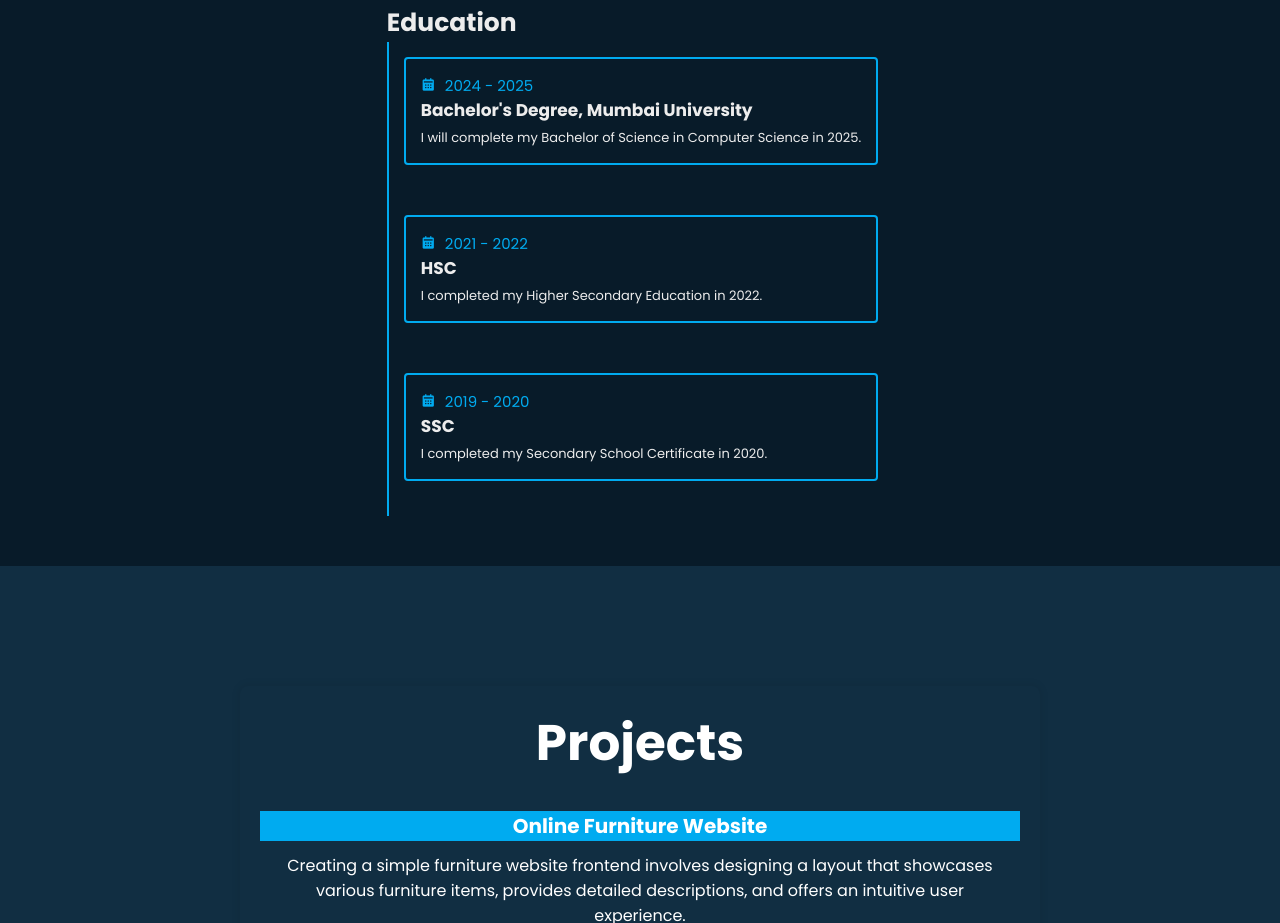
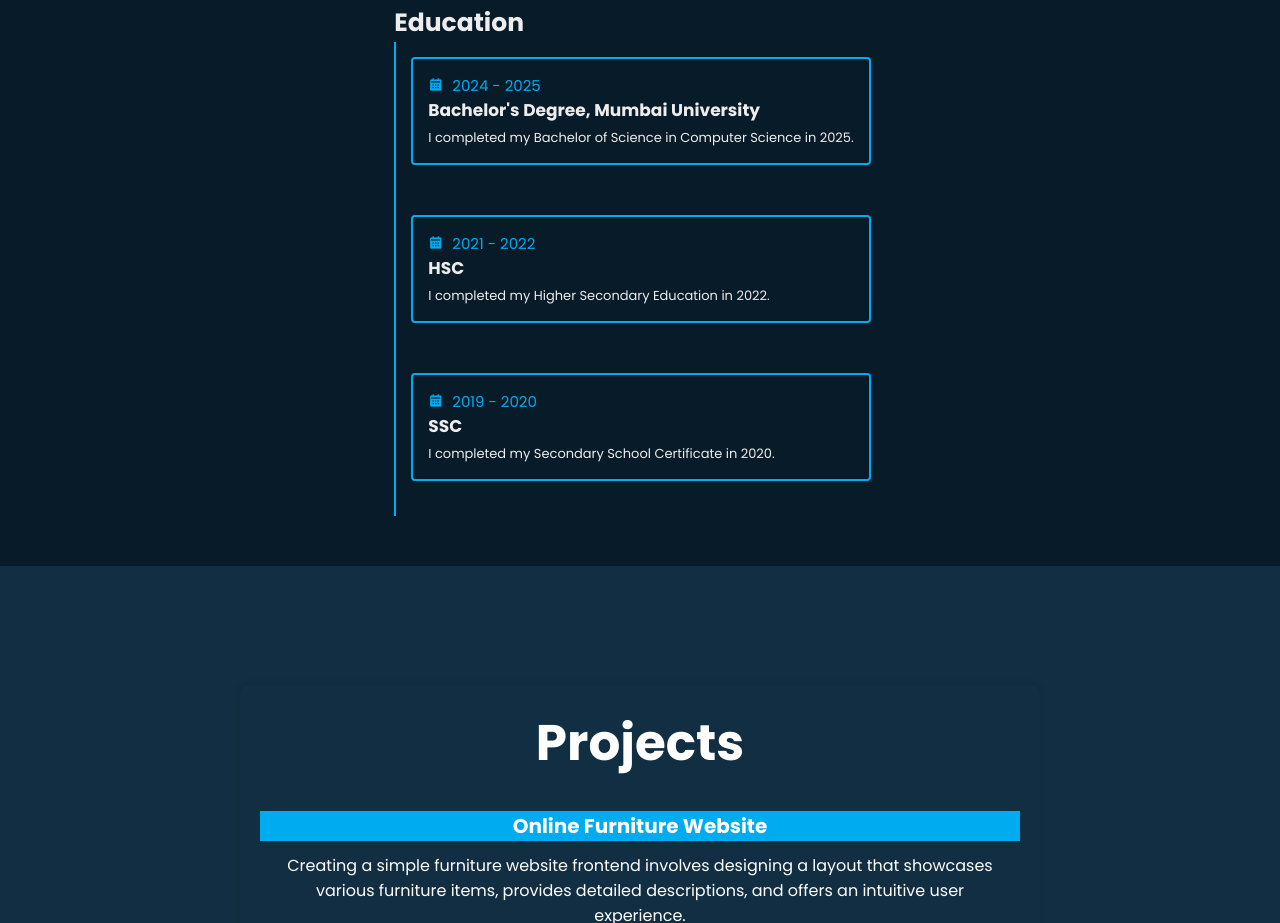
Before and after one commit to rishifycs/My_Portfolio, a plain HTML site: page index.html in a window 1280 px wide. Shown: the part 2020-2943 px from the top of the page. Drawn offline with nearby package versions, Linux system fonts and the light colour scheme.

Commit message:
Update index.html

```diff
--- a/index.html
+++ b/index.html
@@ -77,7 +77,7 @@
           <div class="content">
             <div class="year"><i class='bx bxs-calendar'></i> 2024 - 2025</div>
             <h3>Bachelor's Degree, Mumbai University</h3>
-            <p>I will complete my Bachelor of Science in Computer Science in 2025.</p>
+            <p>I completed my Bachelor of Science in Computer Science in 2025.</p>
           </div>
         </div>
         <div class="education-content">
```
